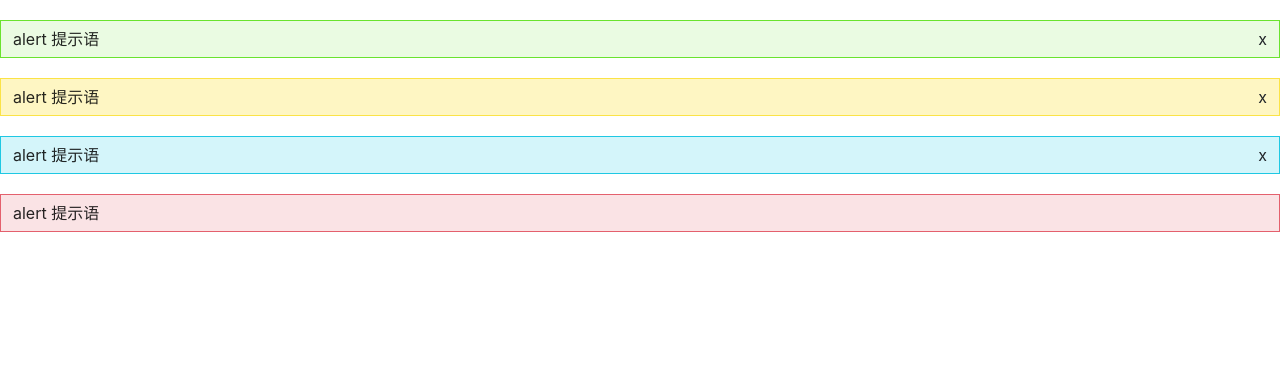
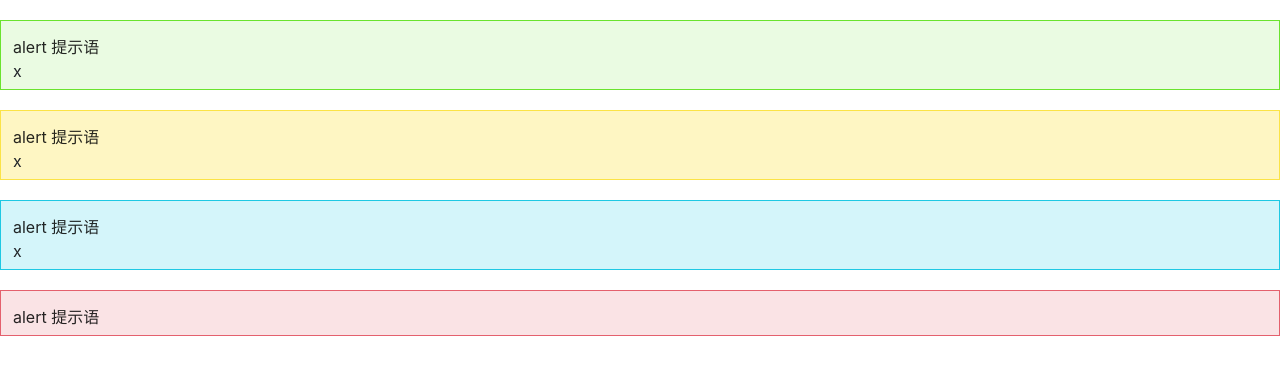
Before and after one commit to Echo-Lj/echo-rui, a React (Create React App) app: page / in a window 1280 px wide. Shown: the top 374 px of the page. Built offline with nearby package versions, Linux system fonts and the light colour scheme.

Commit message:
change Alert +add alert.test

```diff
--- a/src/components/Alert/_style.scss
+++ b/src/components/Alert/_style.scss
@@ -4,18 +4,31 @@
 }
 
 .echo-alert-success {
+  // @include alert-style(
+  //   $alert-success-background-color,
+  //   $alert-success-border-color
+  // );
   @include alert-style($success);
 }
 
 .echo-alert-info {
   @include alert-style($info, 50%);
+  // @include alert-style($alert-info-background-color, $alert-info-border-color);
 }
 
 .echo-alert-warning {
+  // @include alert-style(
+  //   $alert-warning-background-color,
+  //   $alert-warning-border-color
+  // );
   @include alert-style($warning, 35%);
 }
 
 .echo-alert-error {
+  // @include alert-style(
+  //   $alert-error-background-color,
+  //   $alert-error-border-color
+  // );
   @include alert-style($danger, 40%);
 }
 
@@ -25,8 +38,18 @@
   font-size: $alert-font-size;
   line-height: $alert-line-height;
   font-weight: $alert-font-weight;
+  // color: $alert-message-color;
+  // font-size: $alert-message-font-size;
+  // line-height: $alert-message-line-height;
+  // font-weight: $alert-message-font-weight;
 }
-
+.echo-alert-title {
+  margin: 0;
+  // color: $alert-title-color;
+  // font-size: $alert-title-font-size;
+  // line-height: $alert-title-line-height;
+  // font-weight: $alert-title-font-weight;
+}
 .echo-alert-close {
   position: absolute;
   top: $alert-close-top;
--- a/src/components/Alert/alert.tsx
+++ b/src/components/Alert/alert.tsx
@@ -8,15 +8,17 @@ export enum AlertType {
   Error = "error",
 }
 
+
 export interface AlertProps {
   message: string;
   type?: AlertType;
   closable?: boolean;
   onClose?: Function;
+  title?: string;
 }
 
 const Alert: React.FC<AlertProps> = (props) => {
-  const { message, type, closable, onClose } = props;
+  const { message, type, closable, onClose, title } = props;
   const classes = classnames("echo-alert", {
     [`echo-alert-${type}`]: type,
   });
@@ -29,10 +31,15 @@ const Alert: React.FC<AlertProps> = (props) => {
   const [show, setShow] = useState(true);
   if (show) {
     return (
-      <div className={classes}>
+      <div className={classes} data-testid="alert">
+        <h6 className="lin-alert-title">{title}</h6>
         <p className="echo-alert-message">{message}</p>
         {closable ? (
-          <span className="echo-alert-close" onClick={OnClose}>
+          <span
+            className="lin-alert-close"
+            onClick={OnClose}
+            data-testid="close"
+          >
             x
           </span>
         ) : null}
```
Also changed, not shown: 1 other file (tests, documents, lock files or other folders).
